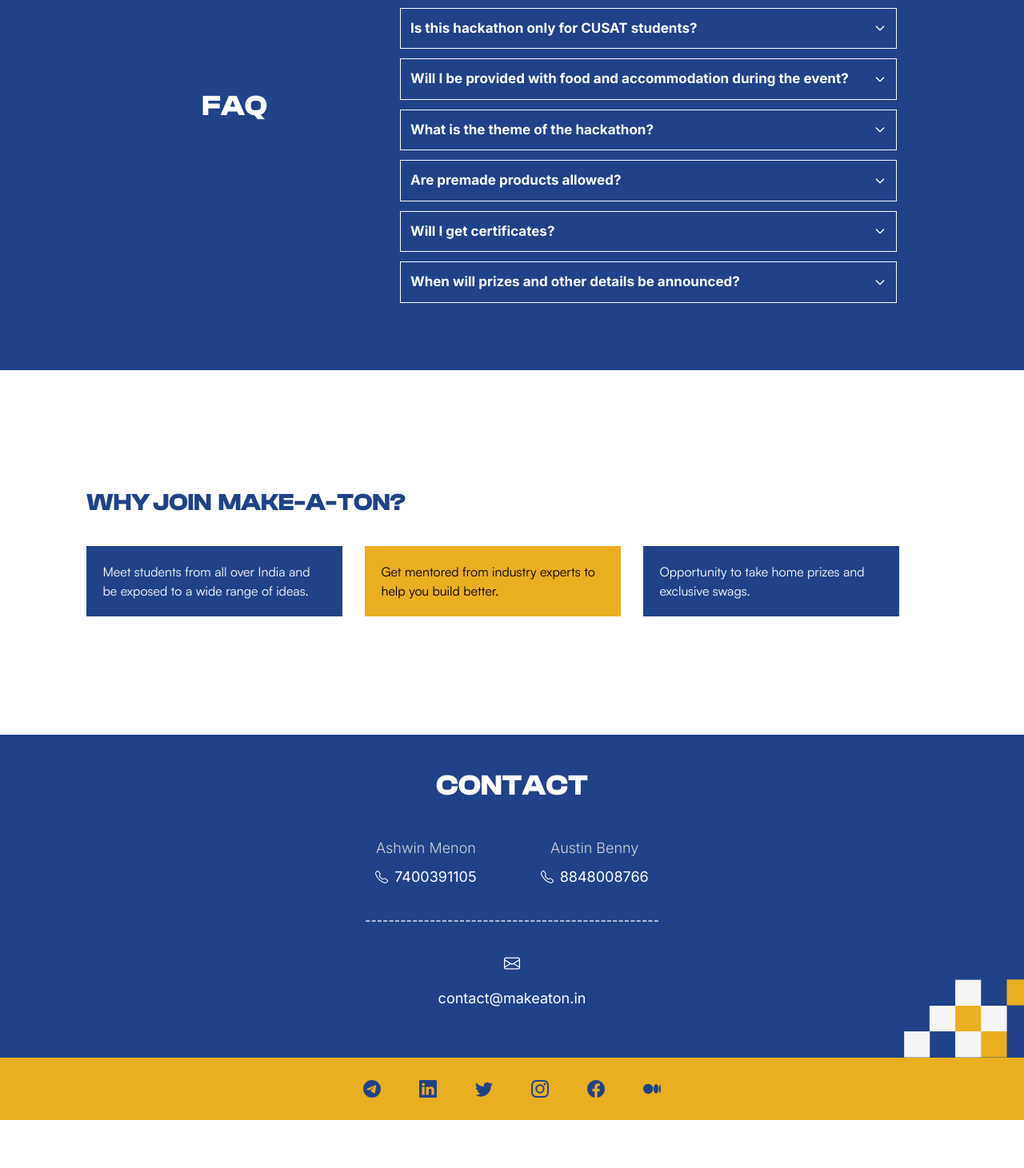
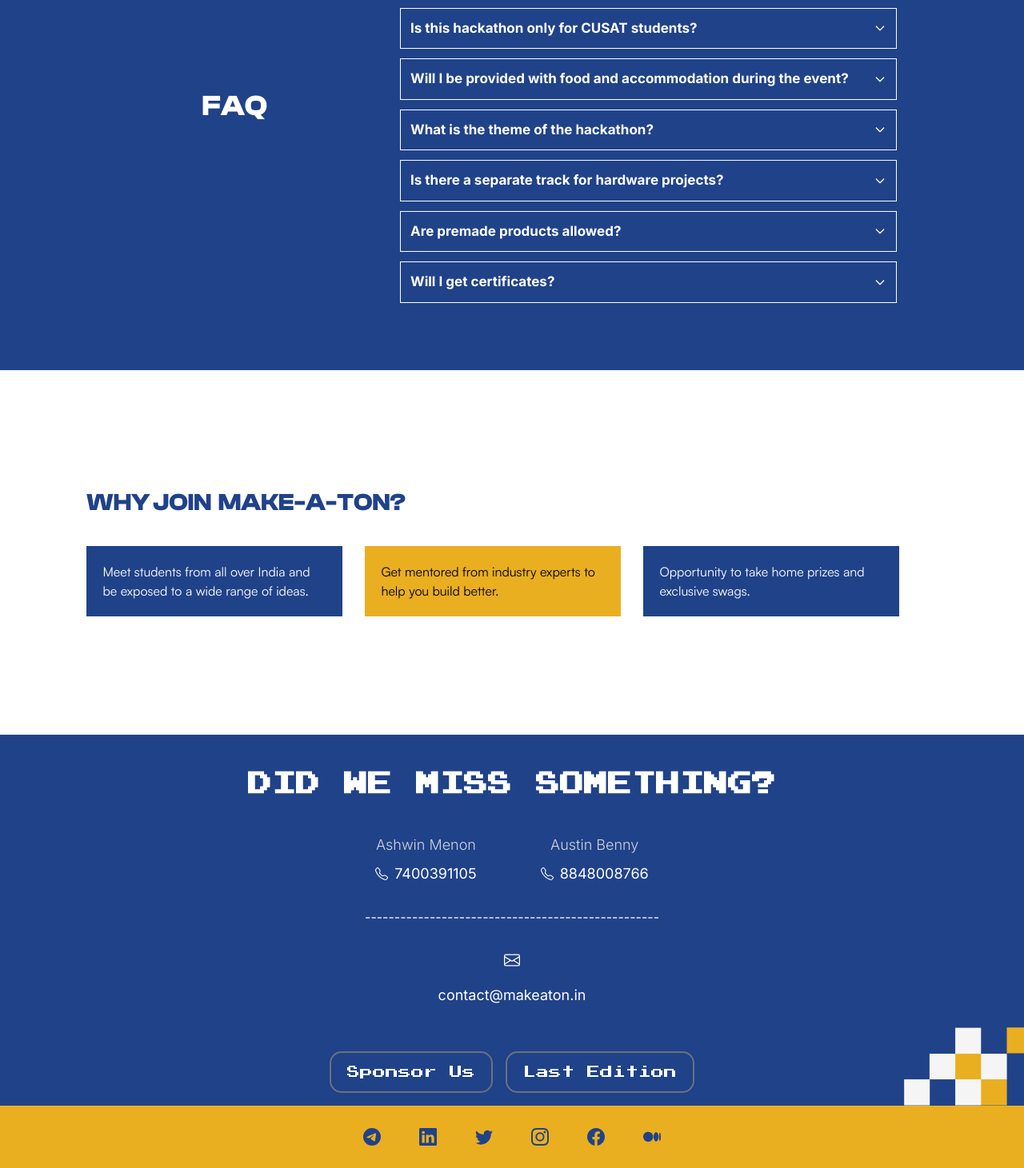
Before and after one commit to Make-a-Ton/make-a-ton-2024, a Next.js app: page / in a window 1280 px wide. Shown: the part 4603-6064 px from the top of the page at 80% size. Before the commit the page ends 6004 px from the top, so only its background shows below. Built offline with nearby package versions, Linux system fonts and the light colour scheme; a web font is replaced by a local one.

Commit message:
added sponsor us

```diff
--- a/src/sections/Faq/faq.js
+++ b/src/sections/Faq/faq.js
@@ -1,4 +1,4 @@
-export const FAQS =[
+export const FAQS = [
   {
     ques: "Is registration free?",
     ans: "Yes, registration is free of charge.",
@@ -18,6 +18,10 @@ export const FAQS =[
   {
     ques: "What is the theme of the hackathon?",
     ans: "Make-a-ton is an open hackathon. Unlike other hackathons, we don't stress too much on the marketing side of things. We believe in creating technology that can positively impact the world.",
+  },
+  {
+    ques: "Is there a separate track for hardware projects?",
+    ans: "No, there is no separate track for hardware projects. However, you are free to work on any project you wish to.",
   },
   {
     ques: "Are premade products allowed?",
@@ -44,8 +48,7 @@ export const FAQS =[
     ans: "Every University student is welcome to learn from each other and work on something you wish to. We believe there is something for everyone.",
   },
   {
-    "ques": "Is there a Code of Conduct?",
-    "ans": "Absolutely! We adhere to the <a href='https://static.mlh.io/docs/mlh-code-of-conduct.pdf' target='_blank' class='underline text-white'>Major League Hacking Code of Conduct</a> to ensure a welcoming and inclusive environment for all participants."
-  }
-
+    ques: "Is there a Code of Conduct?",
+    ans: "Absolutely! We adhere to the <a href='https://static.mlh.io/docs/mlh-code-of-conduct.pdf' target='_blank' class='underline text-white'>Major League Hacking Code of Conduct</a> to ensure a welcoming and inclusive environment for all participants.",
+  },
 ];
--- a/src/sections/Footer/Footer.jsx
+++ b/src/sections/Footer/Footer.jsx
@@ -10,8 +10,8 @@ const Footer = () => {
       >
         <div className="container  mx-auto text-center flex flex-col space-y-3  mt-7 mb-10">
           <div>
-            <h1 className="uppercase font-bold font-weight: 700 text-4xl font-clash-bold">
-              Contact
+            <h1 className="uppercase font-bold font-weight: 700 text-3xl font-press-start">
+              Did We Miss Something?
             </h1>
           </div>
           <div></div>
@@ -21,7 +21,6 @@ const Footer = () => {
                 <h4 className="text-gray-300 font-light text-lg  mb-2">
                   Ashwin Menon
                 </h4>
-
 
                 <div className="flex items-center space-x-2">
                   <svg
@@ -44,7 +43,6 @@ const Footer = () => {
                   Austin Benny
                 </h4>
 
-
                 <div className="flex items-center space-x-2">
                   <svg
                     xmlns="http://www.w3.org/2000/svg"
@@ -62,7 +60,9 @@ const Footer = () => {
                 </div>
               </div>
             </div>
-            <div className="w-full flex mt-7 justify-center ">--------------------------------------------------</div>
+            <div className="w-full flex mt-7 justify-center ">
+              --------------------------------------------------
+            </div>
 
             <div className="flex flex-col mt-7 gap-5 items-center justify-center py-1">
               {/* Icon */}
@@ -84,6 +84,22 @@ const Footer = () => {
               </p>
             </div>
           </div>
+        </div>
+        <div className="flex md:flex-row items-center justify-center flex-col">
+          <Link
+            href="/assets/docs/Sponsorship-Doc.pdf"
+            target={"_blank"}
+            className="mt-3 mx-2 font-press-start rounded-[15px] px-5 py-3 border-2 border-gray-500"
+          >
+            Sponsor Us
+          </Link>
+          <Link
+            href="https://2023.makeaton.in"
+            target={"_blank"}
+            className="mt-3 mx-2 font-press-start rounded-[15px] px-5 py-3 border-2 border-gray-500"
+          >
+            Last Edition
+          </Link>
         </div>
 
         <div className="image-wrapper hidden md:block absolute bottom-0 right-0">
```
Also changed, not shown: src/sections/Hero/Hero.jsx (+0 -15 lines). Lines whose indentation alone changed are shown as unchanged.
